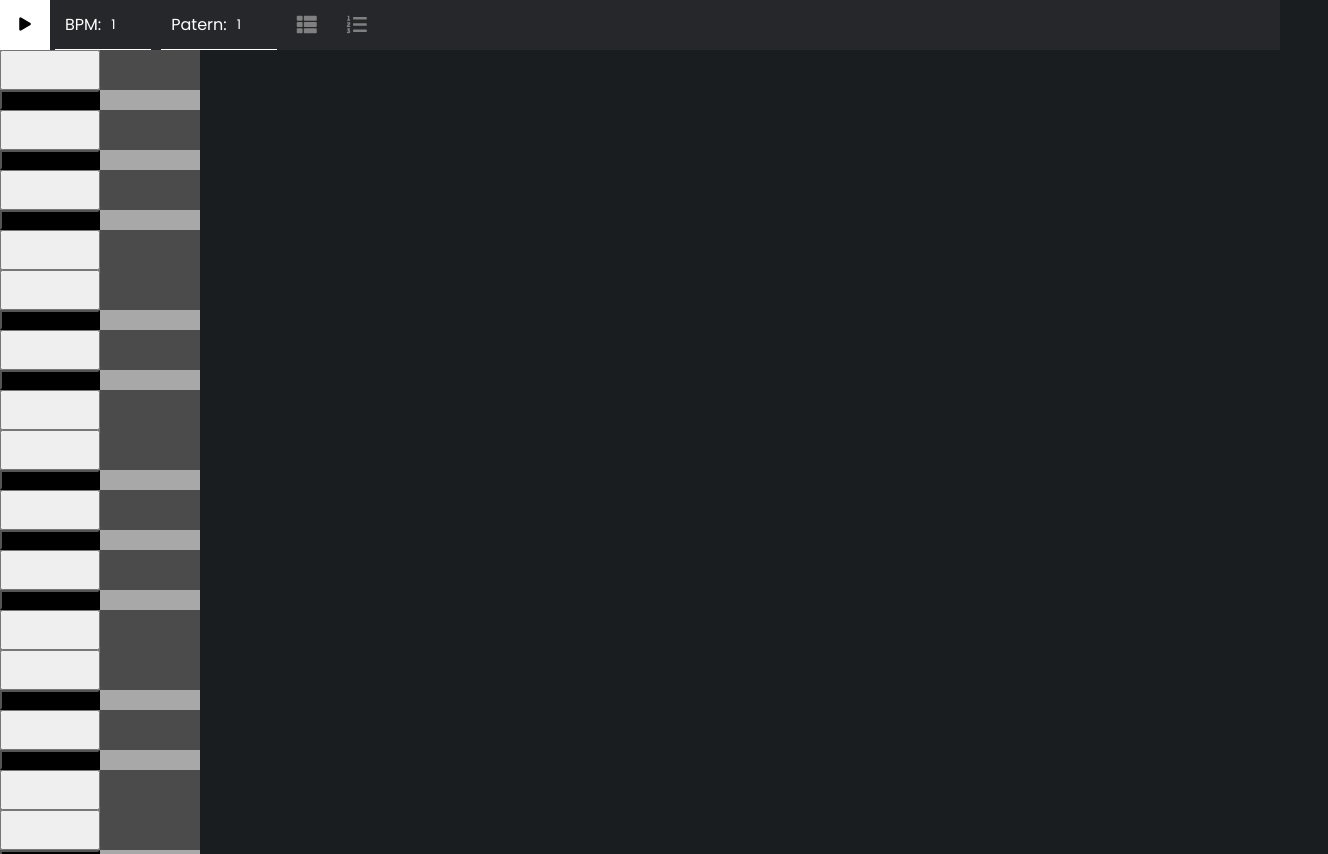
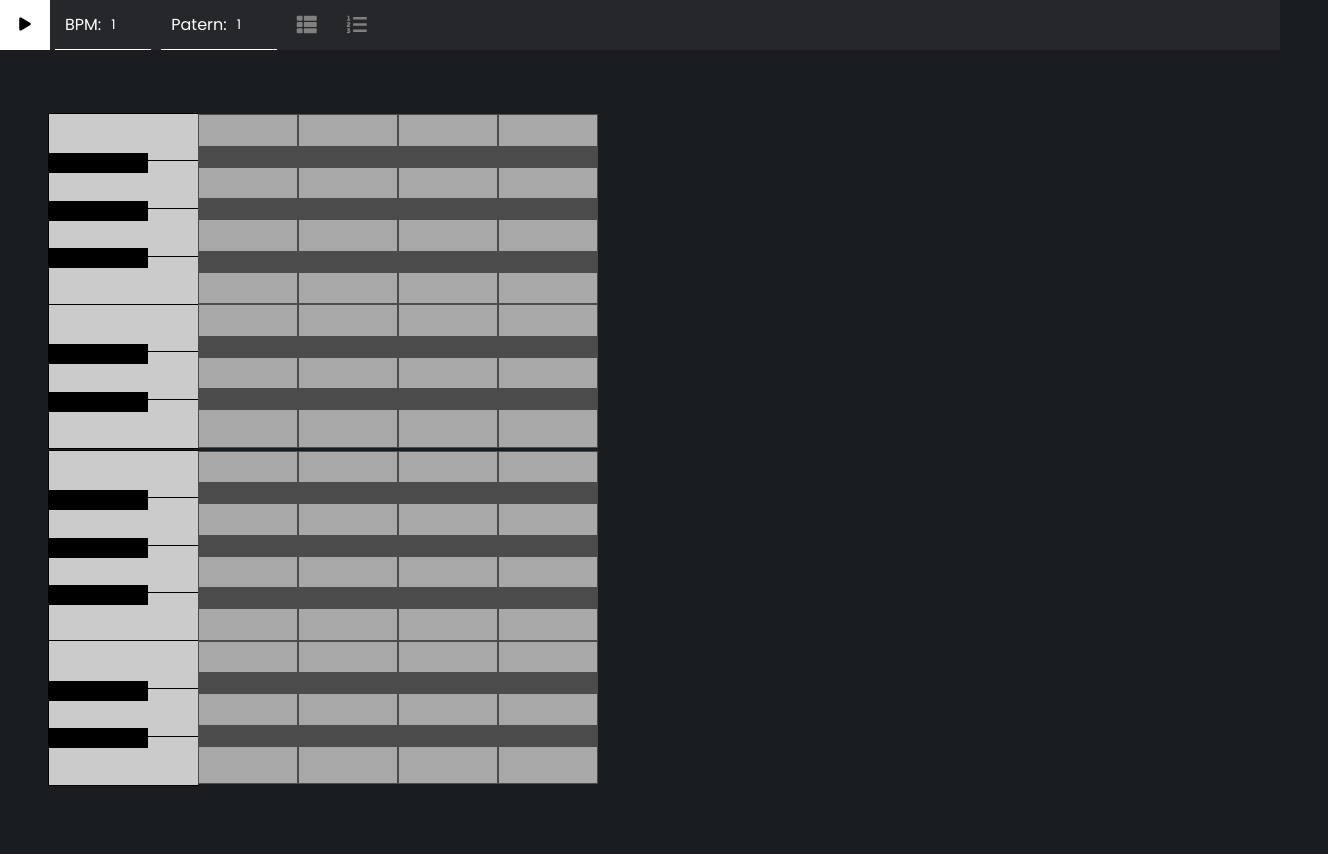
Before and after one commit to Procaillass/JamRacker, a React (Create React App) app: page / in a window 1280 px wide. Shown: the top 854 px of the page, 1328 px wide, since content can reach past the window. After the commit the page ends 800 px from the top, so only its background shows below. Built offline with nearby package versions, Linux system fonts and the light colour scheme.

Commit message:
Joe test piano

```diff
--- a/src/App.js
+++ b/src/App.js
@@ -1,45 +1,8 @@
 import React from 'react';
 import './App.scss';
-import * as Tone from 'tone'
+import PianoRoll from './components/PianoRoll/PianoRoll'
 
 function App() {
-
-  const synth = new Tone.Synth().toDestination()
-
-  const note = ["C", "C#", "D", "D#", "E", "F", "F#", "G", "G#", "A", "A#", "B"]
-  // note.reverse()
-  const notes = []
-
-
-  function loop() {
-    for (let i = 0; i < 11; i++) {
-      note.map(item => {
-        notes.push(item + i)
-      })
-    }
-    notes.reverse()
-  }
-
-  loop()
-
-  function playNote(note) {
-    synth.triggerAttackRelease(note, "8n")
-  }
-
-  navigator.requestMIDIAccess().then(access => {
-    const devices = access.inputs.values()
-    for (let device of devices) {
-      console.log(device);
-      device.onmidimessage = OnMidiMessage
-    }
-    console.log(access)
-  })
-
-  function OnMidiMessage(message) {
-    console.log(message);
-  }
-
-
 
 
 
@@ -62,38 +25,13 @@ function App() {
             <li title="Tracker"><i className="fas fa-list-ol"></i></li>
           </ul>
         </nav>
+
       </header>
 
       <main>
-        <div className="piano-container">
-          {
-            notes.map((item, index) => {
-              if (item.includes("#")) {
-                return (
-                  <button onClick={() => playNote(item)} key={index} value={item} className="black"></button>
-                )
-              }
-              else {
-                return (
-                  <button onClick={() => playNote(item)} key={index} value={item} className="white"></button>
-                )
-              }
-            })
-          }
-        </div>
-        <div className="roles-containter">
-          {notes.map(item => {
-            if(item.includes('#')){
-              return(
-                <div className="grid-item-black"></div>
-              )
-            }
-            else{
-              return(
-                <div className="grid-item-white"></div>
-              )
-            }
-          })}
+        <div className="piano_global">
+          <PianoRoll />
+
         </div>
       </main>
     </div>
--- a/src/App.scss
+++ b/src/App.scss
@@ -18,6 +18,7 @@ body{
 }
 
 .header{
+  z-index: 10;
   position: fixed;
   top: 0;
   left: 0;
@@ -25,7 +26,7 @@ body{
   display: flex;
   height: 50px;
   background-color: $dark-color-2;
-
+  margin-bottom: 5rem;
   &_play-button{
     width: 50px;
     background-color: $light-color;
@@ -103,35 +104,75 @@ body{
   }
 }
 
+// pianoRoll //
+
+.piano_global{
+  padding-top: 7rem;
+}
+.borad{
+  width:100%;
+  display: flex;
+  margin-left: 3rem
+
+}
 .piano-container{
   display: flex;
   flex-direction: column;
-  background-color: grey;
+  background-color: red;
+  justify-content: stretch;
+  margin-top: 1.45rem ;
+  .white{
+    margin-top: -1.4rem;
+    height:           50px;
+    width:            150px;
+    z-index:          1;
+    border-top:1px solid black;
+    border-bottom:1px solid black;
+    border-left:1px solid black;
+    background-color: #CBCBCB;;
+
+  }
+  .white:nth-child(8){
+    margin-top: -2px;
+  }
+  .black{
+    position: relative;
+    top: -.6rem;
+    height:20px;
+    width:100px;
+    z-index:2;
+    border:2px solid black;
+    background-color: black;
+  }
+  .key{
+    float:    left;
+    position: relative;
+  }
 }
 
-main{
-  margin-top: 50px;
-  display: flex;
+.test{
+  background-color: red !important;
+}
+.roles-containter:nth-child(7){
+  background-color: aqua;
 }
 
-main button{
-  height: 40px;
-  width: 100px;
+div.roles-containter > div:nth-child(12){
+  height: 38.5px;
 }
+.roles-containter{
+  margin-top: 2px;
+  .grid-item-white{
+    height: 32.5px;
+    width: 100px;
+    background-color: rgb(168, 168, 168);
+    border: 1px solid rgb(75, 75, 75) ;
 
-.black{
-  background-color: black;
-  height: 20px;
-  width: 100px;
+  }
+  .grid-item-black{
+    height: 20px;
+    width: 100px;
+    background-color: rgb(75, 75, 75);
+
+  }
 }
-
-.grid-item-black{
-  height: 20px;
-  width: 100px;
-  background-color: rgb(168, 168, 168);
-}
-.grid-item-white{
-  height: 40px;
-  width: 100px;
-  background-color: rgb(75, 75, 75);
-}
--- /dev/null
+++ b/src/components/PianoRoll/PianoOctave.js
@@ -0,0 +1,153 @@
+import React from 'react';
+import '../../App.scss';
+import * as Tone from 'tone'
+import { Loop } from 'tone';
+
+export default function PianoRoll(props) {
+
+  const synth = new Tone.Synth().toDestination()
+
+  const note = ["C", "C#", "D", "D#", "E", "F", "F#", "G", "G#", "A", "A#", "B"]
+  // note.reverse()
+  const notes = []
+  let octave = props.octave
+  let nbColumn = 50
+
+
+
+  function loop(octave) {
+    for (let i = 0; i < 1 ; i++) {
+      note.map(item => {
+        notes.push(item + i + octave)
+      })
+    }
+    notes.reverse()
+  }
+
+  loop(octave)
+
+
+
+  var mouse_IsDown = false;
+  document.documentElement.addEventListener("mousedown", function () {
+    mouse_IsDown = true;
+  });
+  document.documentElement.addEventListener("mouseup", function () {
+    mouse_IsDown = false;
+  });
+
+  function playNote(note, e) {
+    synth.triggerAttackRelease(note, "8n")
+    console.log(e.target)
+    if(e.target.classList.contains('test')){
+      e.target.classList.remove('test')
+
+    }else{
+      e.target.classList.add('test')
+
+    }
+
+
+  }
+
+  navigator.requestMIDIAccess().then(access => {
+    const devices = access.inputs.values()
+    for (let device of devices) {
+      console.log(device);
+      device.onmidimessage = OnMidiMessage
+    }
+    console.log(access)
+  })
+
+  function OnMidiMessage(message) {
+    console.log(message);
+  }
+
+
+
+  return (
+      <div className="borad">
+        <div className="piano-container" id="keyboard">
+
+          {
+            notes.map((item, index) => {
+              if (item.includes("#")) {
+                return (
+                  <div onClick={(e) => playNote(item,e)} key={index} value={item } className="black key"></div>
+                )
+              }
+              else {
+                return (
+                  <div onClick={(e) => playNote(item,e)} key={index} value={item } className="white key"></div>
+                )
+              }
+            })
+          }
+        </div>
+
+        <div className="roles-containter">
+          {notes.map((item, index) => {
+            if(item.includes('#')){
+              return(
+                <div  onClick={(e) => playNote(item,e)} key={index} value={item } className="grid-item-black"></div>
+              )
+            }
+            else{
+              return(
+                <div onClick={(e) => playNote(item,e)} key={index} value={item } className="grid-item-white"></div>
+              )
+            }
+          })}
+        </div>
+
+
+        <div className="roles-containter">
+          {notes.map((item, index) => {
+            if(item.includes('#')){
+              return(
+                <div  onClick={(e) => playNote(item,e)} key={index} value={item } className="grid-item-black"></div>
+              )
+            }
+            else{
+              return(
+                <div onClick={(e) => playNote(item,e)} key={index} value={item } className="grid-item-white"></div>
+              )
+            }
+          })}
+        </div>
+
+        <div className="roles-containter">
+          {notes.map((item, index) => {
+            if(item.includes('#')){
+              return(
+                <div  onClick={(e) => playNote(item,e)} key={index} value={item } className="grid-item-black"></div>
+              )
+            }
+            else{
+              return(
+                <div onClick={(e) => playNote(item,e)} key={index} value={item } className="grid-item-white"></div>
+              )
+            }
+          })}
+        </div>
+
+        <div className="roles-containter">
+          {notes.map((item, index) => {
+            if(item.includes('#')){
+              return(
+                <div  onClick={(e) => playNote(item,e)} key={index} value={item } className="grid-item-black"></div>
+              )
+            }
+            else{
+              return(
+                <div onClick={(e) => playNote(item,e)} key={index} value={item } className="grid-item-white"></div>
+              )
+            }
+          })}
+        </div>
+
+      </div>
+
+
+  );
+}
--- /dev/null
+++ b/src/components/PianoRoll/PianoRoll.js
@@ -0,0 +1,16 @@
+import React from 'react';
+import '../../App.scss';
+import PinaoOctave from './PianoOctave'
+
+export default function PianoRoll() {
+
+  let octave = 4
+
+  return (
+    <div className="Roll">
+      <PinaoOctave octave={octave+1} />
+      <PinaoOctave octave={octave}/>
+      {/* <PinaoOctave octave={octave -1 }/> */}
+    </div>
+  );
+}
```
Also changed, not shown: 1 other file (tests, documents, lock files or other folders).
